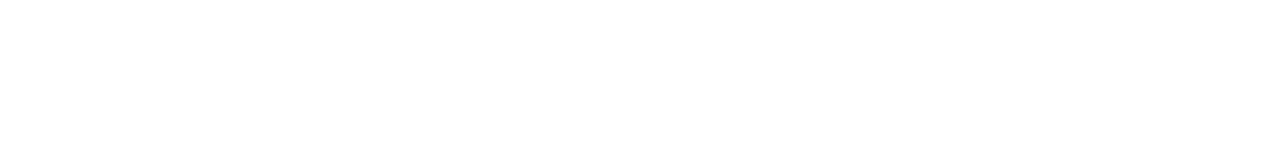
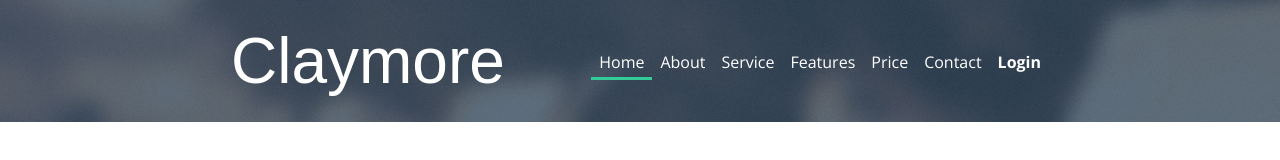
Before and after one commit to PrincessLaurora/landing_prova, a plain HTML site: page index.html in a window 1280 px wide. Drawn offline with nearby package versions, Linux system fonts and the light colour scheme; a web font is replaced by a local one.

Commit message:
navbar implementata

```diff
--- a/css/styles.css
+++ b/css/styles.css
@@ -0,0 +1,61 @@
+html {
+    scroll-behavior: smooth;
+}
+
+body {
+    background-color: white;
+}
+
+@font-face {
+  font-family: Blessed Day;
+  src: url(https://www.ffonts.net/Blessed-Day.font.download#);
+}
+
+
+#bg1 {
+    background-image: url("../img/Bg.png");
+    background-repeat: no-repeat;
+}
+
+.navbar-brand {
+    color: #ffffff;
+    font-family: Blessed Day, sans-serif;
+    font-size: 4em;
+    padding-left: 200px;
+}
+
+.navbar-brand:hover {
+    color: #ffffff;
+}
+
+.navbar-nav {
+    padding-right: 200px;
+    margin-left: auto;
+}
+
+.nav-item .nav-link {
+    color: #ffffff;
+    padding-bottom: 3px;
+    font-family: 'Open Sans', sans-serif;
+    font-weight: 300;
+
+
+}
+.nav-item:hover {
+    color: #ffffff;
+    border-bottom: 3px solid #33cc99;
+}
+
+.nav-item.active {
+    color: #ffffff;
+    border-bottom: 3px solid #33cc99;
+}
+
+.nav-item:active {
+    color: #ffffff;
+    border-bottom: 3px solid #33cc99;
+}
+
+.nav-link.bolder {
+    font-weight: 700;
+}
--- a/index.html
+++ b/index.html
@@ -6,13 +6,50 @@
     <meta http-equiv="X-UA-Compatible" content="IE=edge">
     <link rel="stylesheet" href="https://stackpath.bootstrapcdn.com/bootstrap/4.4.1/css/bootstrap.min.css"
         integrity="sha384-Vkoo8x4CGsO3+Hhxv8T/Q5PaXtkKtu6ug5TOeNV6gBiFeWPGFN9MuhOf23Q9Ifjh" crossorigin="anonymous">
+    <link rel="stylesheet" href="./css/styles.css">
+    <link href="https://fonts.googleapis.com/css?family=Open+Sans:300,400,700&display=swap" rel="stylesheet">
     <title>Esercizio Landing Page</title>
     <meta name="description" content="Esercizio Landing Page">
 </head>
 <body>
+    <div class="container-fluid" id="bg1">
+        <nav class="navbar navbar-expand-lg">
+            <a class="navbar-brand" href="./index.html">Claymore</a>
+            <button class="navbar-toggler" type="button" data-toggle="collapse" data-target="#navbarNavAltMarkup"
+                aria-controls="navbarNavAltMarkup" aria-expanded="false" aria-label="Toggle navigation">
+                <span class="navbar-toggler-icon"></span>
+            </button>
+            <div class="collapse navbar-collapse" id="navbarNavAltMarkup">
+                <ul class="navbar-nav">
+                    <li class="nav-item active">
+                        <a class="nav-link" href=./index.html>Home <span class="sr-only">(current)</span></a>
+                    </li>
+                    <li class="nav-item">
+                        <a class="nav-link" href=#about>About <span class="sr-only">(current)</span></a>
+                    </li>
+                    <li class="nav-item">
+                        <a class="nav-link" href=#service>Service <span class="sr-only">(current)</span></a>
+                    </li>
+                    <li class="nav-item">
+                        <a class="nav-link" href=#features>Features<span class="sr-only">(current)</span></a>
+                    </li>
+                    <li class="nav-item">
+                        <a class="nav-link" href=#price>Price<span class="sr-only">(current)</span></a>
+                    </li>
+                    <li class="nav-item">
+                        <a class="nav-link" href=#contact>Contact<span class="sr-only">(current)</span></a>
+                    </li>
+                    <li class="nav-item">
+                        <a class="nav-link bolder" href=#login>Login<span class="sr-only">(current)</span></a>
+                    </li>
+                </ul>
+            </div>
+        </nav>
+        <header>
 
+        </header>
 
-
+    </div>
 
 
 
```
Also changed, not shown: img/Bg.png (added), img/Bg2.png (added), img/MacBook.png (added), img/Screen.png (added), img/browser.png (added), img/esagono.png (added), img/love.png (added), img/responsive.png (added), img/statistics.png (added), img/statistics_small.png (added), 1 other file.
